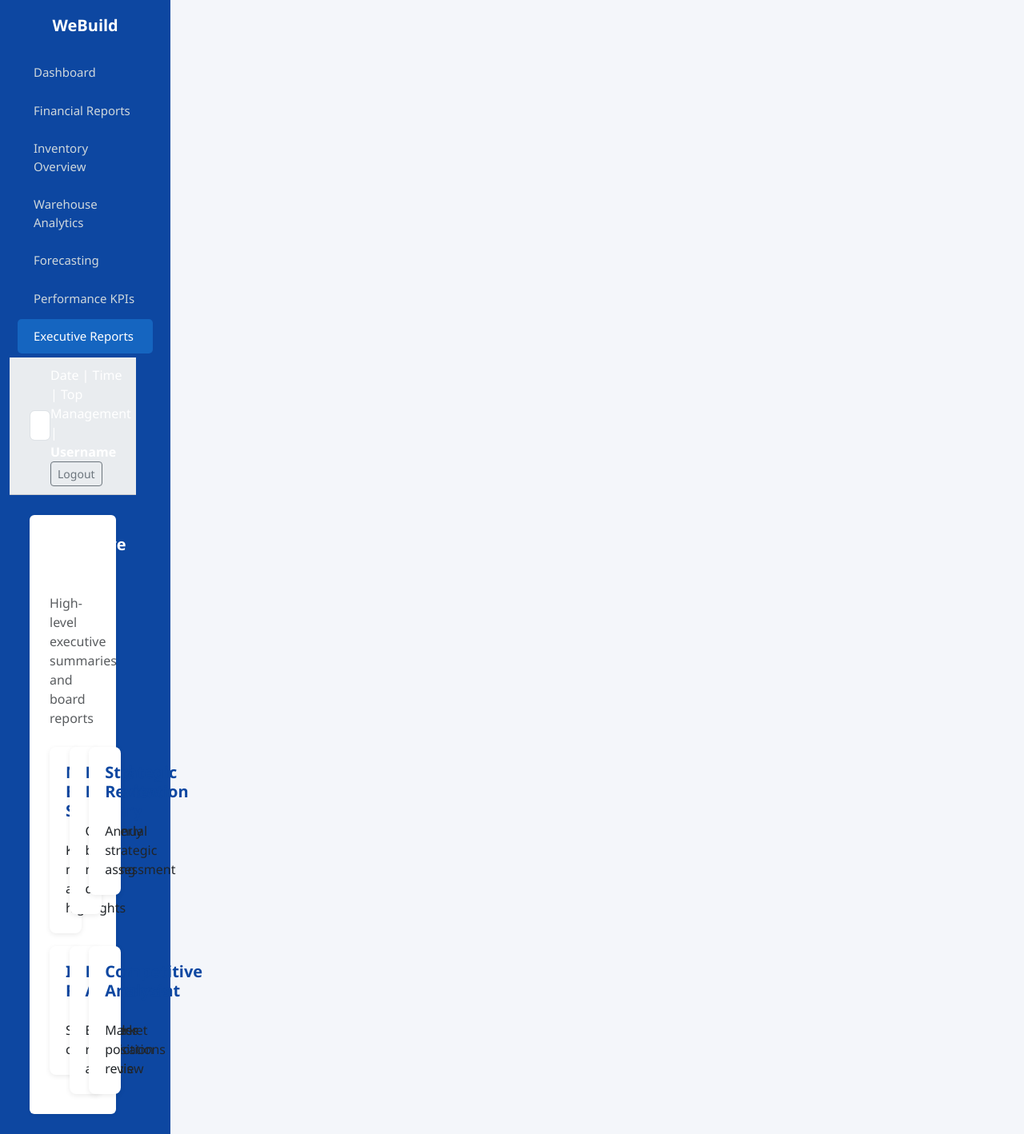
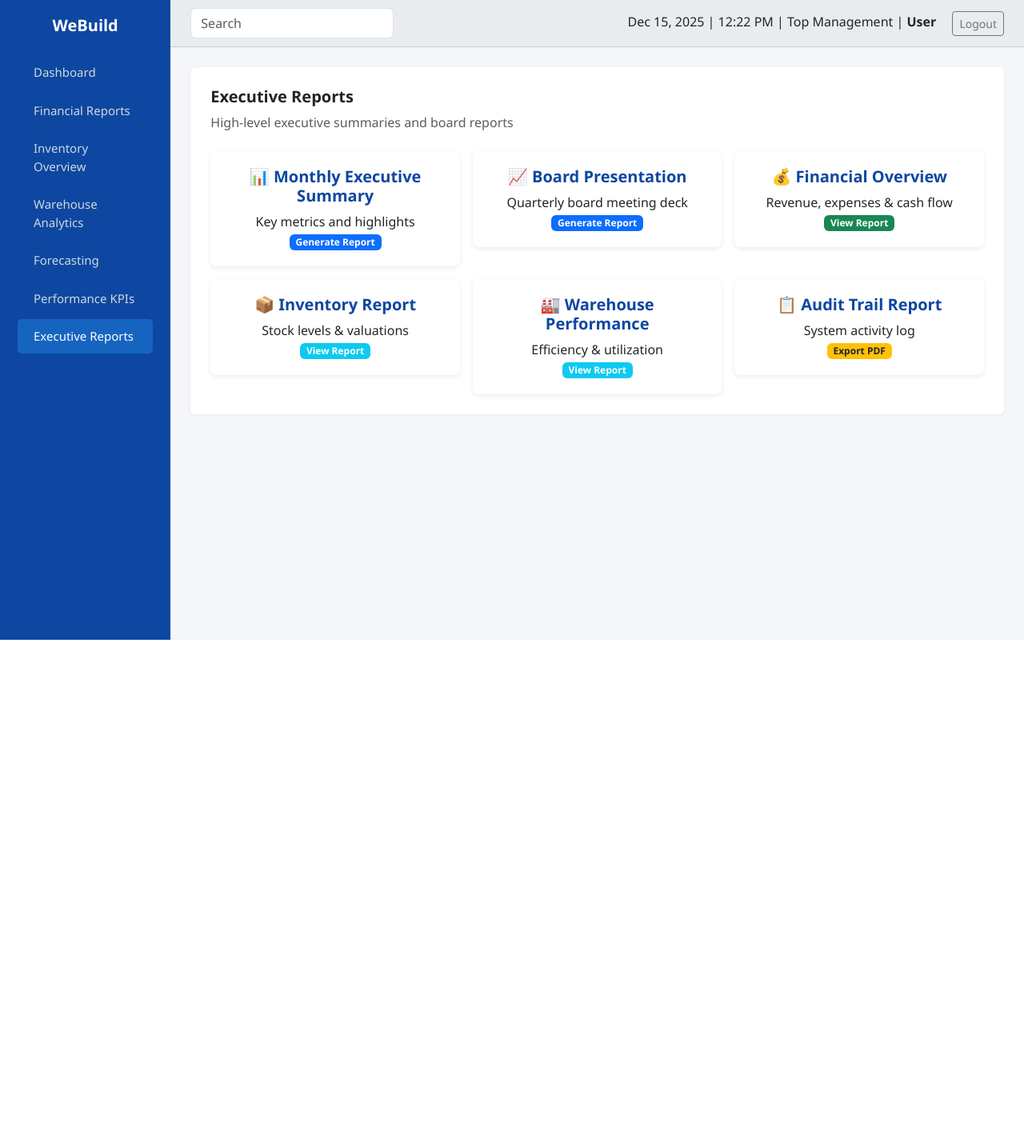
Before and after one commit to Group3-WeBuild/WarehouseSystem, a CodeIgniter 4 app: the page made by app/Views/management_dashboard/executive_reports.php in a window 1280 px wide. Shown: the whole page at 80% size. After the commit the page ends 800 px from the top, so only its background shows below. Run offline with PHP 8.4 and a stand-in for CodeIgniter, Linux system fonts and the light colour scheme; the template is opened without the code that fills it, so the values that code supplies are empty; some libraries are stand-ins or nearby versions.

Commit message:
management forecasting and reports bug fixed

```diff
--- a/app/Views/management_dashboard/executive_reports.php
+++ b/app/Views/management_dashboard/executive_reports.php
@@ -100,13 +100,16 @@
       <a href="<?= base_url('management/forecasting') ?>">Forecasting</a>
       <a href="<?= base_url('management/performance-kpis') ?>">Performance KPIs</a>
       <a href="<?= base_url('management/executive-reports') ?>" class="active">Executive Reports</a>
+    </div>
+
+    <!-- Main Content -->
     <div class="col-md-10 p-0">
       <!-- Top Bar -->
       <div class="topbar">
         <input type="text" class="form-control w-25" placeholder="Search">
         <div>
-          <span class="me-3">Date | Time | Top Management | <strong>Username</strong></span>
-          <button class="btn btn-outline-secondary btn-sm">Logout</button>
+          <span class="me-3"><?= date('M d, Y | h:i A') ?> | <?= esc($user['role'] ?? 'Top Management') ?> | <strong><?= esc($user['name'] ?? 'User') ?></strong></span>
+          <a href="<?= base_url('logout') ?>" class="btn btn-outline-secondary btn-sm">Logout</a>
         </div>
       </div>
 
@@ -118,40 +121,58 @@
         <!-- Report Cards -->
         <div class="row g-3">
           <div class="col-md-4">
+            <a href="<?= base_url('management/monthly-report') ?>" class="text-decoration-none">
               <div class="report-card">
-              <h5>Monthly Executive Summary</h5>
+                <h5>📊 Monthly Executive Summary</h5>
                 <p>Key metrics and highlights</p>
+                <span class="badge bg-primary">Generate Report</span>
               </div>
+            </a>
           </div>
           <div class="col-md-4">
+            <a href="<?= base_url('management/quarterly-report') ?>" class="text-decoration-none">
               <div class="report-card">
-              <h5>Board Presentation</h5>
+                <h5>📈 Board Presentation</h5>
                 <p>Quarterly board meeting deck</p>
+                <span class="badge bg-primary">Generate Report</span>
               </div>
+            </a>
           </div>
           <div class="col-md-4">
+            <a href="<?= base_url('management/financial-reports') ?>" class="text-decoration-none">
               <div class="report-card">
-              <h5>Strategic Review</h5>
-              <p>Annual strategic assessment</p>
+                <h5>💰 Financial Overview</h5>
+                <p>Revenue, expenses & cash flow</p>
+                <span class="badge bg-success">View Report</span>
               </div>
+            </a>
           </div>
           <div class="col-md-4">
+            <a href="<?= base_url('management/inventory-overview') ?>" class="text-decoration-none">
               <div class="report-card">
-              <h5>Investor Report</h5>
-              <p>Stakeholder communications</p>
+                <h5>📦 Inventory Report</h5>
+                <p>Stock levels & valuations</p>
+                <span class="badge bg-info">View Report</span>
               </div>
+            </a>
           </div>
           <div class="col-md-4">
+            <a href="<?= base_url('management/warehouse-analytics') ?>" class="text-decoration-none">
               <div class="report-card">
-              <h5>Risk Assessment</h5>
-              <p>Business risk analysis</p>
+                <h5>🏭 Warehouse Performance</h5>
+                <p>Efficiency & utilization</p>
+                <span class="badge bg-info">View Report</span>
               </div>
+            </a>
           </div>
           <div class="col-md-4">
+            <a href="<?= base_url('print/audit-logs') ?>" target="_blank" class="text-decoration-none">
               <div class="report-card">
-              <h5>Competitive Analysis</h5>
-              <p>Market position review</p>
+                <h5>📋 Audit Trail Report</h5>
+                <p>System activity log</p>
+                <span class="badge bg-warning text-dark">Export PDF</span>
               </div>
+            </a>
           </div>
         </div>
 
--- a/app/Views/management_dashboard/inventory_overview.php
+++ b/app/Views/management_dashboard/inventory_overview.php
@@ -141,8 +141,8 @@
       <div class="topbar">
         <input type="text" class="form-control w-25" placeholder="Search">
         <div>
-          <span class="me-3">Date | Time | Top Management | <strong>Username</strong></span>
-          <button class="btn btn-outline-secondary btn-sm">Logout</button>
+          <span class="me-3"><?= date('M d, Y | h:i A') ?> | <?= esc($user['role'] ?? 'Top Management') ?> | <strong><?= esc($user['name'] ?? 'User') ?></strong></span>
+          <a href="<?= base_url('logout') ?>" class="btn btn-outline-secondary btn-sm">Logout</a>
         </div>
       </div>
 
```
Also changed, not shown: app/Views/management_dashboard/forecasting.php (+5 -2 lines), app/Views/management_dashboard/performance_kpis.php (+5 -2 lines), app/Views/management_dashboard/warehouse_analytics.php (+5 -2 lines), 3 other files. Lines whose indentation alone changed are shown as unchanged.
